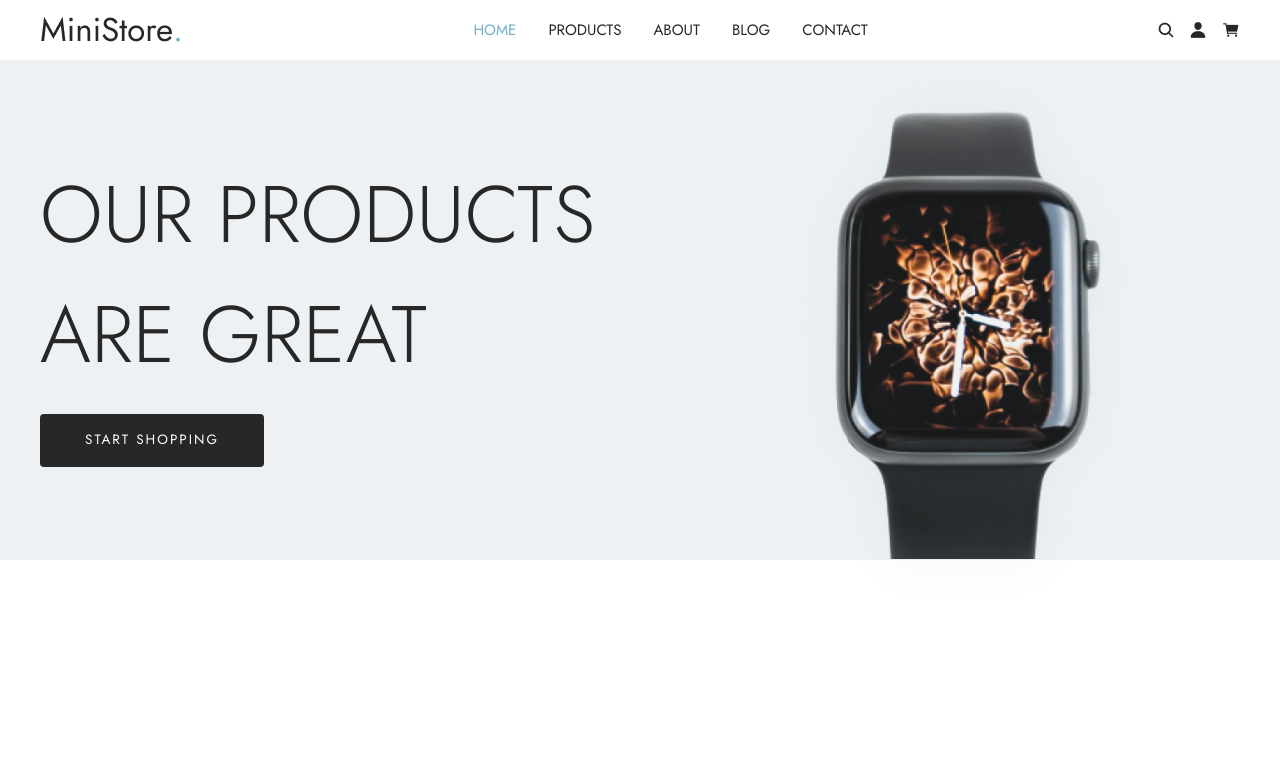
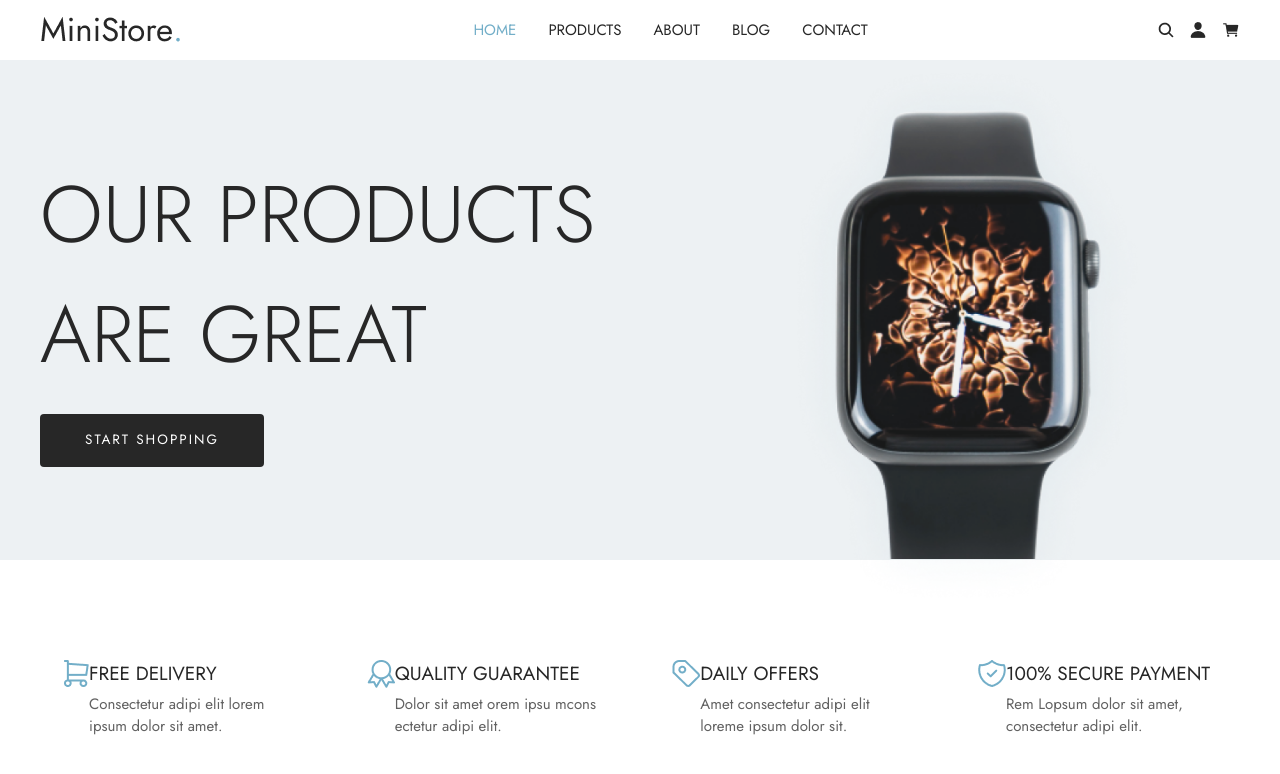
Before and after one commit to gokhanyurtsever/react-ecommerce-store, a React (Vite) app: page / in a window 1280 px wide. Shown: the top 774 px of the page. Built offline with nearby package versions, Linux system fonts and the light colour scheme.

Commit message:
features component added

```diff
--- a/src/App.tsx
+++ b/src/App.tsx
@@ -1,3 +1,4 @@
+import Features from "./components/Features"
 import Header from "./components/Header"
 import Navbar from "./components/Navbar"
 
@@ -8,6 +9,7 @@
     <>
       <Navbar/>
       <Header />
+      <Features />
     </>
   )
 }
--- /dev/null
+++ b/src/components/Features/index.tsx
@@ -0,0 +1,71 @@
+import { Container, Stack, Typography } from "@mui/material";
+import featureCart from "../../assets/images/feature-cart.png";
+import qualityBadge from "../../assets/images/quality-badge.png";
+import ticket from "../../assets/images/ticket.png";
+import verified from "../../assets/images/verified.png";
+
+
+const Features = () => {
+    const featuresList= [
+        {
+			icon: featureCart,
+			title: "Free delivery",
+			description: "Consectetur adipi elit lorem ipsum dolor sit amet.",
+		},
+		{
+			icon: qualityBadge,
+			title: "Quality guarantee",
+			description: "Dolor sit amet orem ipsu mcons ectetur adipi elit.",
+		},
+		{
+			icon: ticket,
+			title: "Daily offers",
+			description: "Amet consectetur adipi elit loreme ipsum dolor sit.",
+		},
+		{
+			icon: verified,
+			title: "100% secure payment",
+			description: "Rem Lopsum dolor sit amet, consectetur adipi elit.",
+		},
+    ];
+  return <Container maxWidth="lg" sx={{margin:"0 auto", padding:{lg:"opx !important"}, marginTop: "100px !important"}}
+  >
+    <Stack
+    direction={{md:"row", xs:"column" }}
+    alignItems="center"
+    justifyContent="space-between"
+    spacing={6}
+    sx={{width:1, paddingLeft:{md:"0", xs:"40px"}, boxSizing: "border-box"}}
+    >
+        {featuresList.map((feature,index:number) => {
+            return(<Stack
+            key={index}
+            direction={"row"}
+            alignItems="start"
+            >
+                <img src={feature.icon} alt={feature.title}
+                />
+                <Stack direction={"column"} alignItems="start" spacing={0.5}
+                >
+                    <Typography color="secondary.main" sx={{textTransform: "uppercase",
+                    fontWeight: "400",
+                    fontSize: 19 }}
+                    >
+                        {feature.title}
+                        </Typography>
+                        <Typography color="#3A3A3A" sx={{ fontWeight: "400",
+                    fontSize: 15, opacity:0.8,
+                maxWidth:210 }}
+                    >
+                        {feature.description}
+                        </Typography>
+                </Stack>
+                </Stack>
+            )
+        })}
+    </Stack>
+  </Container>
+
+}
+
+export default Features
```
